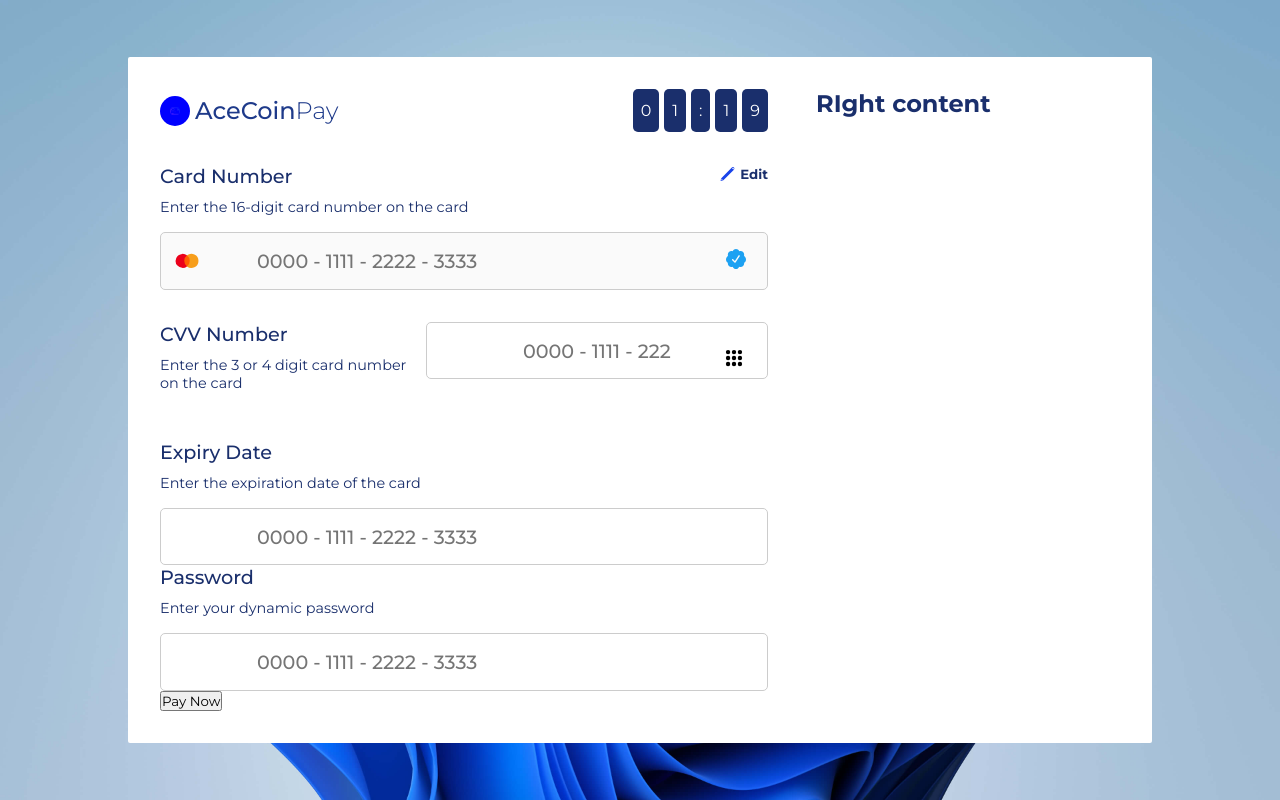
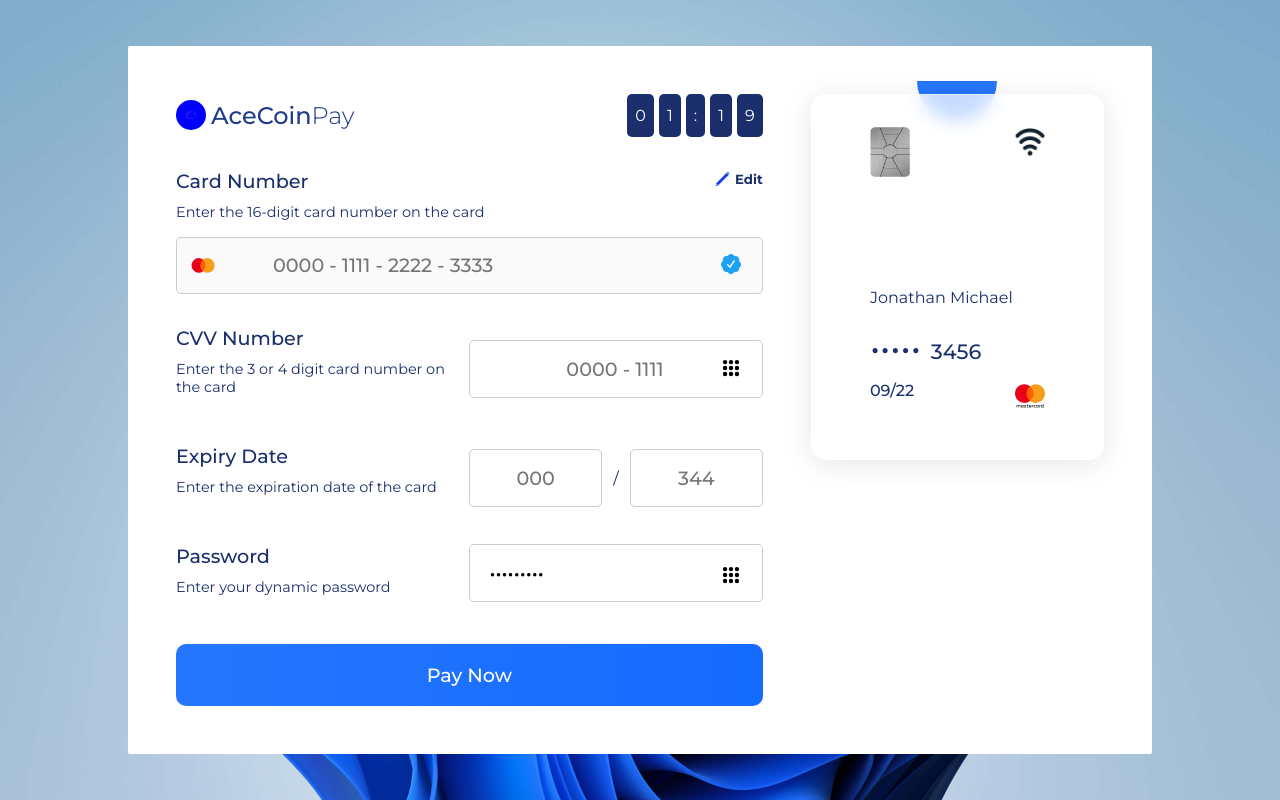
Before and after one commit to frankmilito/ace-coin, a React (Create React App) app: page / in a window 1280 px wide. Built offline with nearby package versions, Linux system fonts and the light colour scheme.

Commit message:
card details section

```diff
--- a/src/pages/payment/Payment.jsx
+++ b/src/pages/payment/Payment.jsx
@@ -2,8 +2,11 @@ import classes from "./payment.module.css";
 import logo from "../../assets/bank-card.png";
 import edit from "../../assets/edit_icon.svg";
 import master_card_icon from "../../assets/mastercard_icon.svg";
-import master_card_logo from "../../assets/verified_icon.svg";
+import master_card_logo from "../../assets/mastercard_logo.svg";
+import verified from "../../assets/verified_icon.svg";
 import dotted from "../../assets/dots.svg";
+import chipset from "../../assets/chip.png";
+import wifi_img from "../../assets/wifi.png";
 const Payment = () => {
   return (
     <main className={classes.paymentContainer}>
@@ -53,7 +56,7 @@ const Payment = () => {
                 disabled={true}
               />
               <img
-                src={master_card_logo}
+                src={verified}
                 alt="master_logo"
                 className={classes.master_logo}
               />
@@ -72,8 +75,8 @@ const Payment = () => {
                 <img src={dotted} alt="" />
               </div>
             </div>
-            <div className={classes.expiry}>
-              <div>
+            <div className={classes.expiry_content}>
+              <div className={classes.expirt_details}>
                 <h3>Expiry Date</h3>
                 <p>Enter the expiration date of the card</p>
               </div>
@@ -81,7 +84,13 @@ const Payment = () => {
                 <input
                   type="text"
                   className={classes.input}
-                  placeholder="0000 - 1111 - 2222 - 3333"
+                  placeholder="000"
+                />
+                <div>/</div>
+                <input
+                  type="text"
+                  className={classes.input}
+                  placeholder="344"
                 />
               </div>
             </div>
@@ -90,19 +99,40 @@ const Payment = () => {
                 <h3>Password</h3>
                 <p>Enter your dynamic password</p>
               </div>
-              <div className={classes.passwird}>
+              <div className={classes.passwordInput}>
                 <input
-                  type="text"
+                  type="password"
                   className={classes.input}
-                  placeholder="0000 - 1111 - 2222 - 3333"
+                  value={"hellowork"}
                 />
+                <img src={dotted} alt="" />
               </div>
             </div>
             <button className={classes.paynowBtn}>Pay Now</button>
           </div>
         </section>
         <section className={classes.rightContainer}>
-          <h1>RIght content</h1>
+          <div className={classes.mainWrapper}>
+            <div className={classes.blueDiv}></div>
+            <div className={classes.hoverContainer}>
+              <div className={classes.mastercard_container}>
+                <div className={classes.imageDiv}>
+                  <img src={chipset} alt="chipset" />
+                  <img src={wifi_img} alt="wifi" />
+                </div>
+                <div className={classes.content}>
+                  <p className={classes.name}>Jonathan Michael</p>
+                  <div className={classes.card_no}>
+                    <p className={classes.dots}>.....</p> <p>3456</p>
+                  </div>
+                  <div className={classes.card_dets}>
+                    <p>09/22</p>
+                    <img src={master_card_logo} alt="" />
+                  </div>
+                </div>
+              </div>
+            </div>
+          </div>
         </section>
       </div>
     </main>
--- a/src/pages/payment/payment.module.css
+++ b/src/pages/payment/payment.module.css
@@ -2,13 +2,13 @@
   background: #fff;
   width: 80%;
   border-radius: 2px;
-  padding: 1em;
+  padding: 3em;
   font-family: "Montserrat";
   color: #1a2f6c;
 }
 .paymentWrapper {
   display: flex;
-  padding: 1em;
+  /* padding: 0.5em; */
   gap: 3em;
 }
 
@@ -116,7 +116,8 @@
   width: 20px;
 }
 
-.paymentWrapper .card_details .cardInput img {
+.paymentWrapper .card_details .cardInput img,
+.paymentWrapper .mastercard_container .content .card_dets img {
   max-width: 100%;
   width: 30px;
 }
@@ -125,12 +126,19 @@
 .paymentWrapper .card_details .cvv {
   display: flex;
   justify-content: space-between;
+  align-items: center;
   margin-bottom: 2em;
 }
+.paymentWrapper .card_details .cvv > div,
 .paymentWrapper .card_details .cvv .cvvInput {
+  flex: 1;
+}
+.paymentWrapper .card_details .cvv .cvvInput,
+.paymentWrapper .card_details .password .passwordInput {
   position: relative;
 }
-.paymentWrapper .card_details .cvv img {
+.paymentWrapper .card_details .cvv img,
+.paymentWrapper .card_details .password .passwordInput img {
   max-width: 100%;
   width: 20px;
   position: absolute;
@@ -138,3 +146,127 @@
   top: 30%;
   transform: translate(-50%, 0);
 }
+
+.paymentWrapper .card_details .expiry_content {
+  display: grid;
+  grid-template-columns: repeat(2, 1fr);
+  margin-bottom: 2em;
+}
+.paymentWrapper .card_details .expiry_content .expiry_details {
+  flex: 1;
+}
+.paymentWrapper .card_details .expiry_content .expiry {
+  display: flex;
+  gap: 0.7em;
+  align-items: center;
+}
+.paymentWrapper .card_details .expiry_content .expiry input {
+  padding: 0 1em;
+  text-align: center;
+}
+
+/* password */
+.paymentWrapper .card_details .password {
+  display: flex;
+  justify-content: space-between;
+  margin-bottom: 2em;
+}
+
+.paymentWrapper .card_details .password > div,
+.paymentWrapper .card_details .password .passwordInput {
+  flex: 1;
+}
+
+.paymentWrapper .card_details .password input {
+  padding: 0 1em;
+  /* text-align: center; */
+}
+
+.paynowBtn {
+  width: 100%;
+  padding: 1em 2em;
+  font-size: 1.2em;
+  background-image: linear-gradient(to right, #2676fe, #156bff);
+  border: none;
+  border-radius: 10px;
+  font-weight: 500;
+  color: #fff;
+}
+
+.paymentWrapper .rightContainer .mainWrapper {
+  position: relative;
+}
+.paymentWrapper .rightContainer .mainWrapper .hoverContainer {
+  background: rgba(255, 255, 255, 0.74);
+  border-radius: 16px;
+  box-shadow: 0 4px 30px rgba(0, 0, 0, 0.1);
+  backdrop-filter: blur(9px);
+  -webkit-backdrop-filter: blur(9px);
+  border: 1px solid rgba(255, 255, 255, 0.49);
+  padding: 2em 0;
+  z-index: 2;
+}
+.paymentWrapper .rightContainer .mainWrapper .blueDiv {
+  position: absolute;
+  top: 2%;
+  left: 50%;
+  transform: translate(-50%, -50%);
+  height: 40px;
+  width: 80px;
+  border-radius: 0 0 150px 150px;
+  background: #2676fe;
+}
+
+.paymentWrapper .rightContainer .mastercard_container {
+  width: 60%;
+  height: 300px;
+  margin: auto auto;
+  display: flex;
+  flex-direction: column;
+  justify-content: space-between;
+}
+.paymentWrapper .rightContainer .mastercard_container .imageDiv {
+  display: flex;
+  justify-content: space-between;
+}
+.paymentWrapper .rightContainer .mastercard_container img:nth-child(1) {
+  max-width: 100%;
+  width: 40px;
+  height: 50px;
+}
+
+.paymentWrapper .rightContainer .mastercard_container img:nth-child(2) {
+  max-width: 100%;
+  width: 30px;
+  height: 30px;
+}
+
+.paymentWrapper .rightContainer .mastercard_container .content .dots {
+  font-size: 3em;
+}
+.paymentWrapper .rightContainer .mastercard_container .content .card_no {
+  display: flex;
+  align-items: center;
+  gap: 10px;
+}
+.paymentWrapper
+  .rightContainer
+  .mastercard_container
+  .content
+  .card_no
+  p:nth-child(2) {
+  margin-bottom: -1.5em;
+  font-weight: 500;
+  font-size: 1.3em;
+}
+
+.paymentWrapper .rightContainer .mastercard_container .content .card_dets {
+  display: flex;
+  justify-content: space-between;
+  font-weight: 500;
+  margin: 1em 0;
+}
+
+.paymentWrapper .rightContainer .mastercard_container .content .card_dets p {
+  font-weight: 500;
+}
```
Also changed, not shown: src/assets/chip.png (added), src/assets/wifi.png (added).
